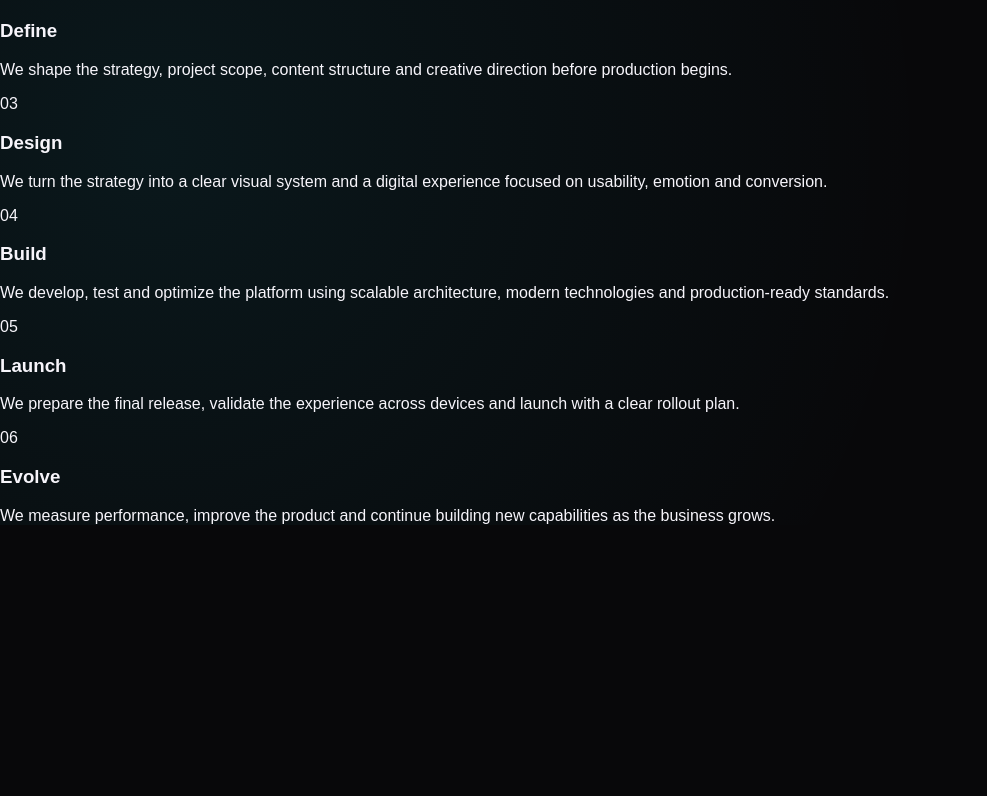
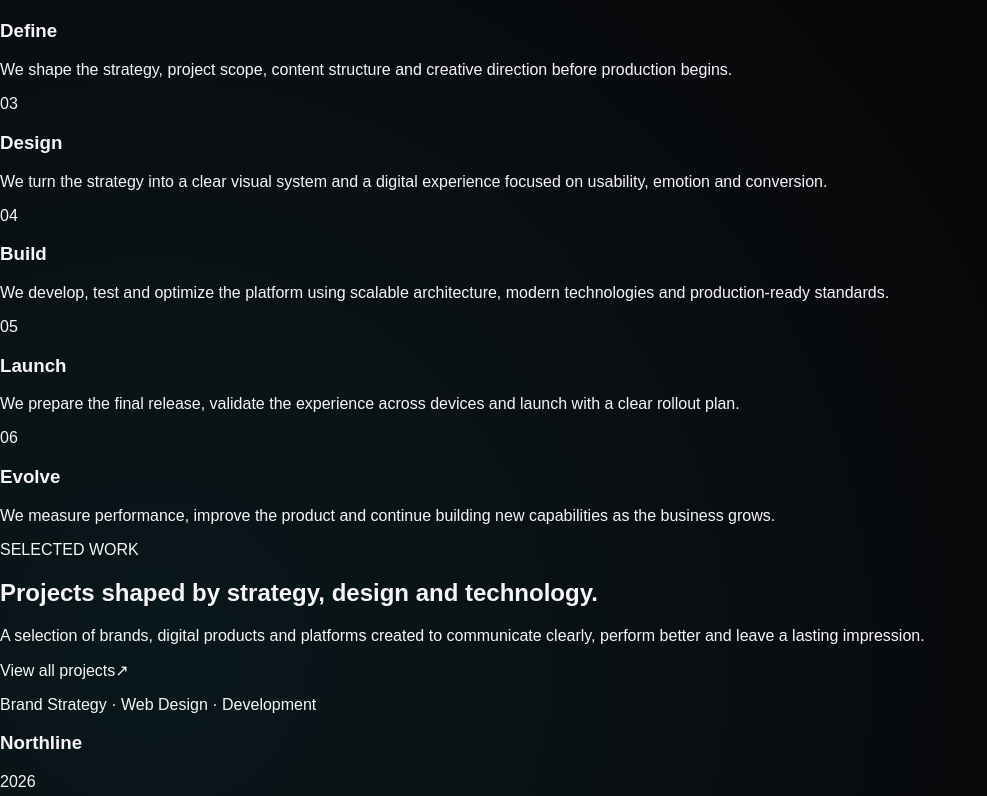
Before and after one commit to DominikStamenov/emotion, a Next.js app in the folder apps/web/: page / in a window 1280 px wide. Shown: the part 2001-2797 px from the top of the page, without its empty margins (0-987 px from the left). Before the commit the page ends 2542 px from the top, so only its background shows below. Built offline with nearby package versions, Linux system fonts and the light colour scheme.

Commit message:
feat(web): add featured projects section

```diff
--- a/apps/web/app/page.tsx
+++ b/apps/web/app/page.tsx
@@ -3,6 +3,7 @@ import { Navbar } from "../components/navbar";
 import { LogoCloud } from "../components/logo-clouds";
 import { ServicesSection } from "../components/sections/services-section";
 import { ProcessSection } from "../components/sections/process-section";
+import { ProjectsSection } from "../components/sections/projects-section";
 
 export default function Home() {
   return (
@@ -14,6 +15,7 @@ export default function Home() {
         <LogoCloud />
         <ServicesSection />
         <ProcessSection />
+        <ProjectsSection />
       </main>
     </>
   );
--- /dev/null
+++ b/apps/web/components/sections/projects-section.tsx
@@ -0,0 +1,47 @@
+import { ProjectCard } from "../project-card";
+import { projects } from "../../data/projects";
+
+export function ProjectsSection() {
+  return (
+    <section className="py-24">
+      <div className="mx-auto max-w-7xl px-6">
+        <div className="flex flex-col gap-8 md:flex-row md:items-end md:justify-between">
+          <div className="max-w-3xl">
+            <p className="mb-3 text-sm font-semibold uppercase tracking-[0.25em] text-white/50">
+              SELECTED WORK
+            </p>
+
+            <h2 className="text-4xl font-semibold tracking-tight text-white md:text-5xl">
+              Projects shaped by strategy, design and technology.
+            </h2>
+
+            <p className="mt-6 max-w-2xl text-lg leading-8 text-white/60">
+              A selection of brands, digital products and platforms created to
+              communicate clearly, perform better and leave a lasting
+              impression.
+            </p>
+          </div>
+
+          <a
+            href="/work"
+            className="inline-flex w-fit items-center gap-2 text-sm font-semibold text-white transition-opacity hover:opacity-60"
+          >
+            View all projects
+            <span aria-hidden="true">↗</span>
+          </a>
+        </div>
+
+        <div className="mt-16">
+          {projects.map((project) => (
+            <ProjectCard
+              key={project.title}
+              title={project.title}
+              category={project.category}
+              year={project.year}
+            />
+          ))}
+        </div>
+      </div>
+    </section>
+  );
+}
```
